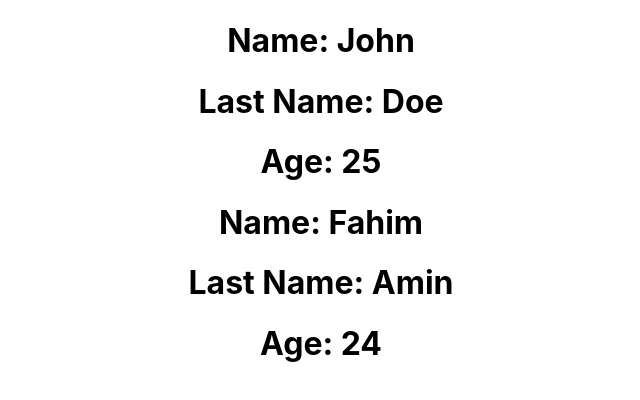
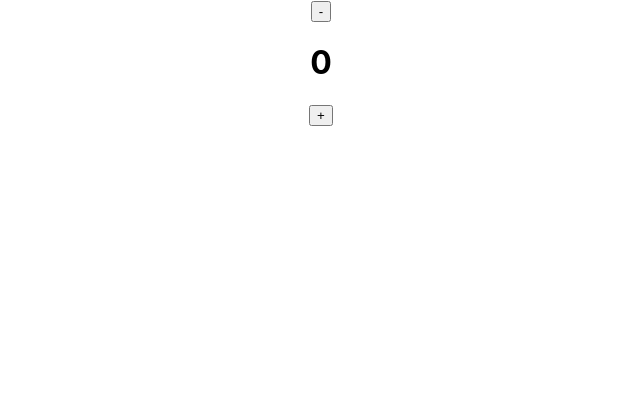
Before and after one commit to FahimFBA/react-crash, a React (Create React App) app: page / in a window 1280 px wide. Shown: the top 400 px of the page, without its empty margins (319-959 px from the left). Built offline with nearby package versions, Linux system fonts and the light colour scheme.

Commit message:
react counter

```diff
--- a/src/App.js
+++ b/src/App.js
@@ -1,22 +1,18 @@
+import { useState } from "react";
 import "./App.css";
 
-const Person = (props) => {
-  return (
-    <>
-      <h1>Name: {props.name} </h1>
-      <h1>Last Name: {props.lastName} </h1>
-      <h1>Age: {props.age} </h1>
-    </>
-  );
-};
+const App = () => {
+  const [counter, setCounter] = useState(0);
 
-const App = () => {
-  const name = "John";
-  const isNameShowing = true;
   return (
     <div className="App">
-      <Person name={"John"} lastName={"Doe"} age={25} />
-      <Person name={"Fahim"} lastName={"Amin"} age={24} />
+      <button onClick={() => setCounter((prevCount) => prevCount - 1)}>
+        -
+      </button>
+      <h1>{counter}</h1>
+      <button onClick={() => setCounter((prevCount) => prevCount + 1)}>
+        +
+      </button>
     </div>
   );
 };
```
